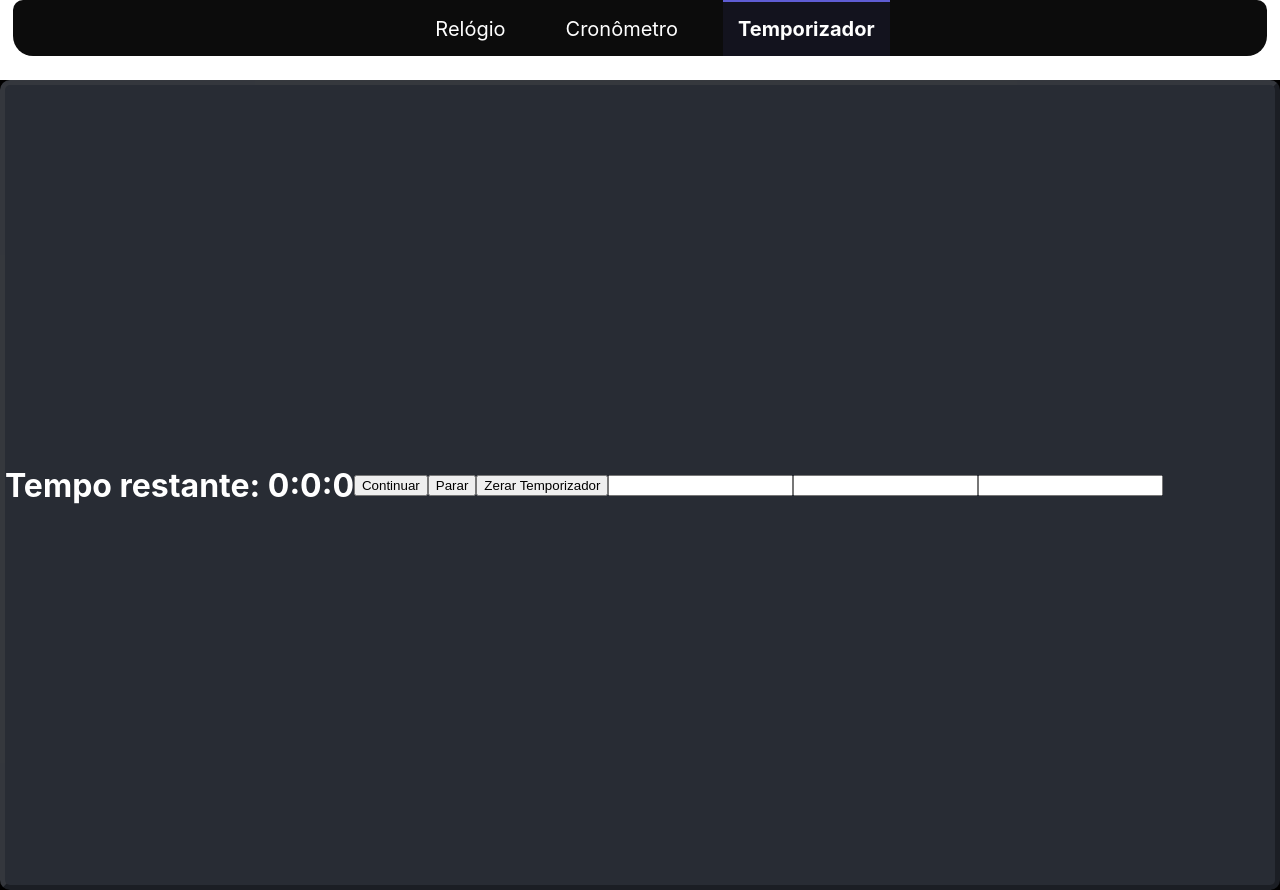
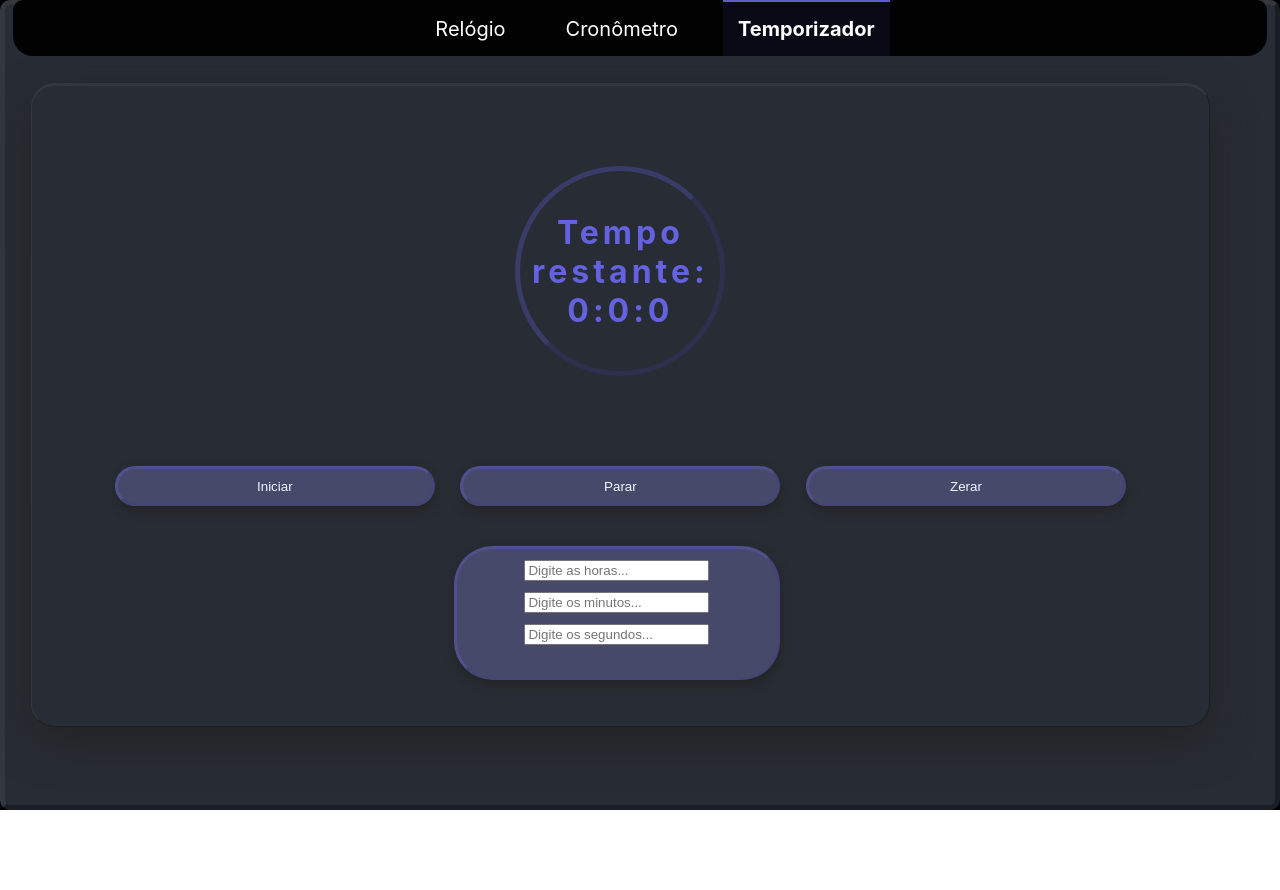
Before and after one commit to MPR00/CronometroGIT, a React (Create React App) app: page / in a window 1280 px wide. Both pictures are taken after a click on the item "Temporizador". After the commit the page ends 810 px from the top, so only its background shows below. Built offline with nearby package versions, Linux system fonts and the light colour scheme.

Commit message:
pondo css no contador

```diff
--- a/src/Botao.js
+++ b/src/Botao.js
@@ -1,5 +1,4 @@
 import React from 'react';
-import '../src/cronometro/Cronometro.css';
 
 const Botao = (props) => (
     <button onClick={props.onClick}>{props.label}</button>
--- a/src/Contador.js
+++ b/src/Contador.js
@@ -1,5 +1,4 @@
 import React from 'react';
-import './App.css';
 
 
 const Contador = (props) => (
--- a/src/LabelRelogio.js
+++ b/src/LabelRelogio.js
@@ -1,5 +1,4 @@
 import React from 'react';
-import './App.css';
 
 const LabelRelogio = (props) => (
     <h1 class="my-title">{props.name}</h1>
--- a/src/cronometro/Cronometro.js
+++ b/src/cronometro/Cronometro.js
@@ -31,9 +31,8 @@ class Cronometro extends React.Component {
 
   zerarCronometro() {
     this.pararCronometro()
-    this.adiocionarSerie()
     this.setState({ tempo: 0 })
-    this.setState({ series: 'null' })
+    this.setState({ serie: "" })
   }
 
   adicionarSerie() {
--- a/src/relogio/Relogio.js
+++ b/src/relogio/Relogio.js
@@ -6,7 +6,7 @@ class Relogio extends React.Component {
   constructor(props) {
     super(props)
     this.state = {
-      timezone: 'America/Recife',
+      timezone: 'America/Bahia',
       zones: moment.tz.zonesForCountry('BR'),
       tempo: moment()
     }
--- a/src/temporizador/Temporizador.css
+++ b/src/temporizador/Temporizador.css
@@ -33,69 +33,16 @@
   margin-left: auto;
   margin-right: auto;
   margin-bottom: 10vh;
-
-  }
-
-  .botao{
-    width:15vw ;
-    height: auto;
-    margin-left: 1vw;
-    border-radius: 10vh;
-    padding: 1px 1px 1px 1px;
-    border:  outset rgba(100, 98, 224, 0.3);
-    background-color:  rgba(145, 144, 230, 0.3);
-    justify-content: center;
-    display: inline-block;
-    box-shadow: 1px 5px 10px #242424;
-  }
-
-  .parcial{
-    width: 95vw;
-    border-radius: 3vh;
-    margin-left: 1vw;
-    border-top: 5px outset rgba(0, 0, 0, 0.3);
-    justify-content: center;
-    height: auto;
-    color: #d1d1d1;;
-    box-shadow: 1px 2vh 5vh #242424;
-    border-radius: 3vh;
-    margin-top: 10vh;
-    margin-left: 2vw;
-    margin-bottom: 10vh;
-    padding-bottom: 5vh;
-  }
-
-  table {
-    border-collapse: collapse;
-  }
-
-  table td,
-  th {
-    width: 100vw;
-    font-size: 18px;
-    border-bottom: 1px #fff;
-    color: #fff;
-    padding: 10px;
-    text-align: center;
-    justify-content: center;
-    box-shadow: 1px 5px 10px #242424;
-  }
-
- .Temporizador{
- Margin-top: 10vh;
- color: #fff
- }
-
-
+}
 
 .fundo {
   width: 92vw;
+  height: 75vh;
   border-radius: 3vh;
   margin-left: 1vw;
   border: 1px outset rgba(0, 0, 0, 0.3);
   border-top: 3px outset rgba(0, 0, 0, 0.3);
   justify-content: center;
-  height: 75vh;
   color: #d1d1d1;;
   box-shadow: 1px 2vh 5vh #242424;
   border-radius: 3vh;
@@ -126,3 +73,27 @@
 .botao .mostrador-buttons {
   text-align: center;
 }
+
+.tempo{
+  text-align: center;
+  width:25vw ;
+  height: 16vh;
+  margin-left: 33vw;
+  margin-top: 5vh;
+  border-radius: 3vw;
+  border:  outset rgba(100, 98, 224, 0.3);
+  background-color:  rgba(145, 144, 230, 0.3);
+  box-shadow: 1px 5px 10px #242424;
+}
+
+.horas{
+  margin-top: 10px;
+}
+
+.minutos{
+  margin-top: 10px;
+}
+
+.segundos{
+  margin-top: 10px;
+}
--- a/src/temporizador/Temporizador.js
+++ b/src/temporizador/Temporizador.js
@@ -16,14 +16,14 @@ class Temporizador extends React.Component {
         this.handleChangesegundos = this.handleChangesegundos.bind(this)
         this.handleChangeminutos = this.handleChangeminutos.bind(this)
     }
-handleChangesegundos  (e) {
-    this.setState({segundos: e.target.value});
+    handleChangesegundos(e) {
+        this.setState({ segundos: e.target.value });
     }
-handleChangeminutos  (e) {
-    this.setState({minutos: e.target.value});
+    handleChangeminutos(e) {
+        this.setState({ minutos: e.target.value });
     }
-  handleChangeHoras  (e) {
-    this.setState({horas: e.target.value});
+    handleChangeHoras(e) {
+        this.setState({ horas: e.target.value });
     }
 
 
@@ -43,7 +43,7 @@ iniciarTemporizador() {
                 }))
             }
             if (segundos === 0) {
-          if (minutos > 0){
+                if (minutos > 0) {
 
                     this.setState(({ minutos }) => ({
                         minutos: minutos - 1,
@@ -53,7 +53,7 @@ iniciarTemporizador() {
             }
             if (segundos === 0) {
                 if (minutos === 0) {
-            if(horas === 0) {
+                    if (horas === 0) {
                         clearInterval(this.myInterval)
                     } else {
                         this.setState(({ horas }) => ({
@@ -69,28 +69,31 @@ iniciarTemporizador() {
 
     zerarTemporizador() {
         this.pararTemporizador()
-    this.setState({ horas: ''})
+        this.setState({ horas: '' })
         this.setState({ minutos: '' })
-    this.setState({ segundos: ''})
+        this.setState({ segundos: '' })
     }
 
 
     render() {
-    const {horas, minutos, segundos } = this.state
+        const { horas, minutos, segundos } = this.state
         return (
             <div className='Temporizador'>
-        <div>
-            { horas === 0 && minutos === 0 && segundos === 0
-                ? <h1>Acabou o tempo!</h1>
+                <div className='fundo'>
+
+                    <div className='mostrador'>
+                        {horas === 0 && minutos === 0 && segundos === 0
+                            ? <h1>Tempo esgotado!</h1>
                             : <h1>Tempo restante:     {horas < 10 ? `0${horas}` : horas}:{minutos < 10 ? `0${minutos}` : minutos}:{segundos < 10 ? `0${segundos}` : segundos}</h1>
                         }
                     </div>
-        <div>
+
+                    <div className='botao'>
                         <button
                             type="button"
                             disabled={this.state.interval}
                             onClick={event => this.iniciarTemporizador(event)}>
-              {this.state.tempo === 0 ? 'Iniciar' : 'Continuar'}
+                            {this.state.tempo === 0 ? 'INICIAR' : 'Iniciar'}
                         </button>
                         <button
                             type="button"
@@ -100,23 +103,32 @@ render() {
                         <button
                             type="button"
                             onClick={event => this.zerarTemporizador(event)}>
-              Zerar Temporizador
+                            Zerar
                      </button>
                     </div>
-        <div>
-        <input type="number" horas={this.state.value} onChange={this.handleChangeHoras}/>
+
+                    <div  className='tempo'>
+                        <div className='horas'>
+                            <input type="number" horas={this.state.value} onChange={this.handleChangeHoras} placeholder="Digite as horas..." />
                             <div>{this.state.value}</div>
                         </div>
-    <div>
-        <input type="number" minutos={this.state.value} onChange={this.handleChangeminutos}/>
+
+                        <div className='minutos'>
+                            <input type="number" minutos={this.state.value} onChange={this.handleChangeminutos} placeholder="Digite os minutos..." />
                             <div>{this.state.value}</div>
                         </div>
-    <div>
-        <input type="number" segundos={this.state.value} onChange={this.handleChangesegundos}/>
+
+                        <div className= 'segundos'>
+                            <input type="number" segundos={this.state.value} onChange={this.handleChangesegundos} placeholder="Digite os segundos..." />
                             <div>{this.state.value}</div>
+                        </div>
+                    </div>
+
                 </div>
             </div>
         )
     }
 }
+
+
 export default Temporizador;
```
Also changed, not shown: src/rota/Tabs.css (added, +40 -0 lines), src/rota/Tabs.js (added, +29 -0 lines). Lines whose indentation alone changed are shown as unchanged.
